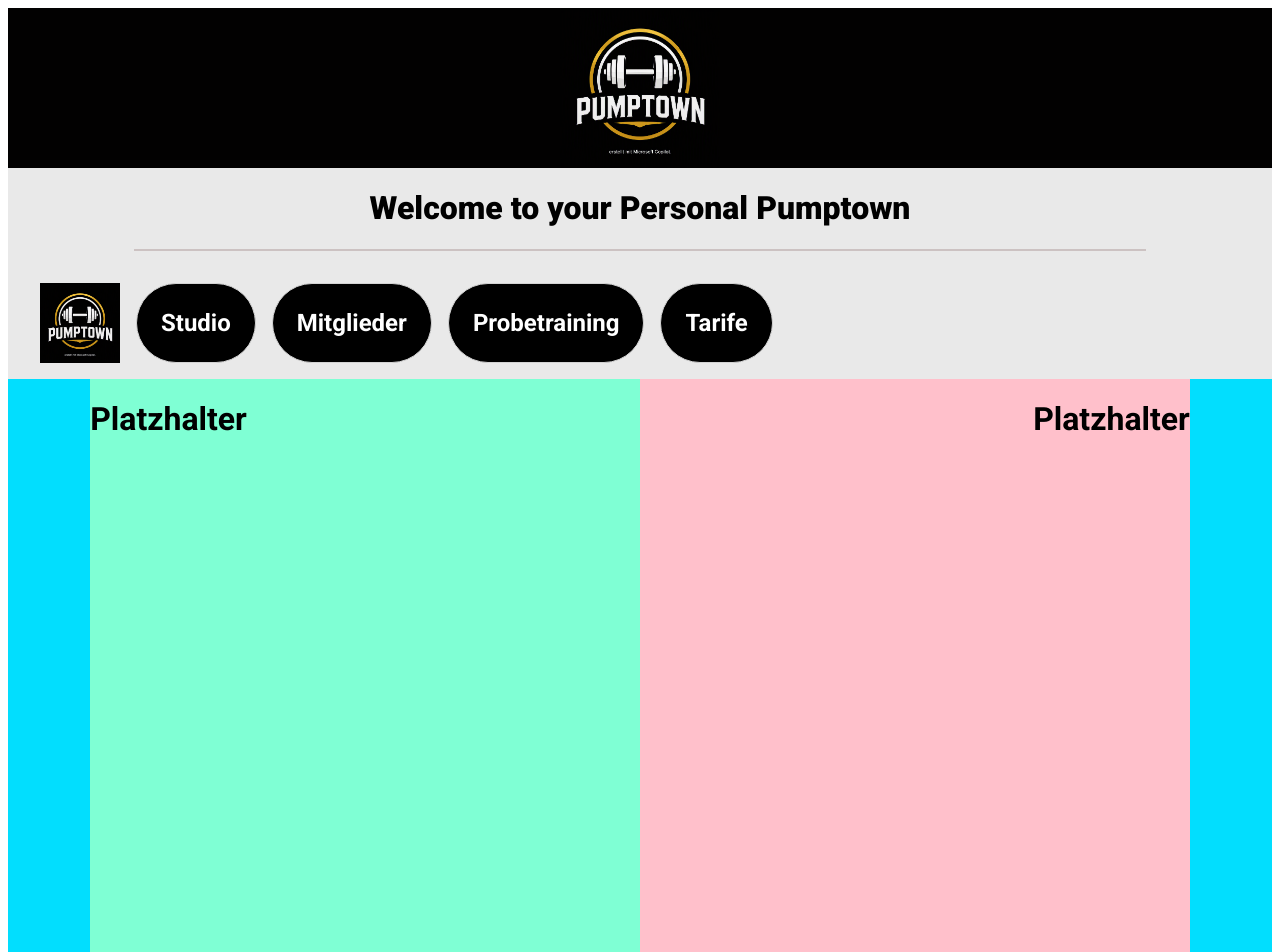
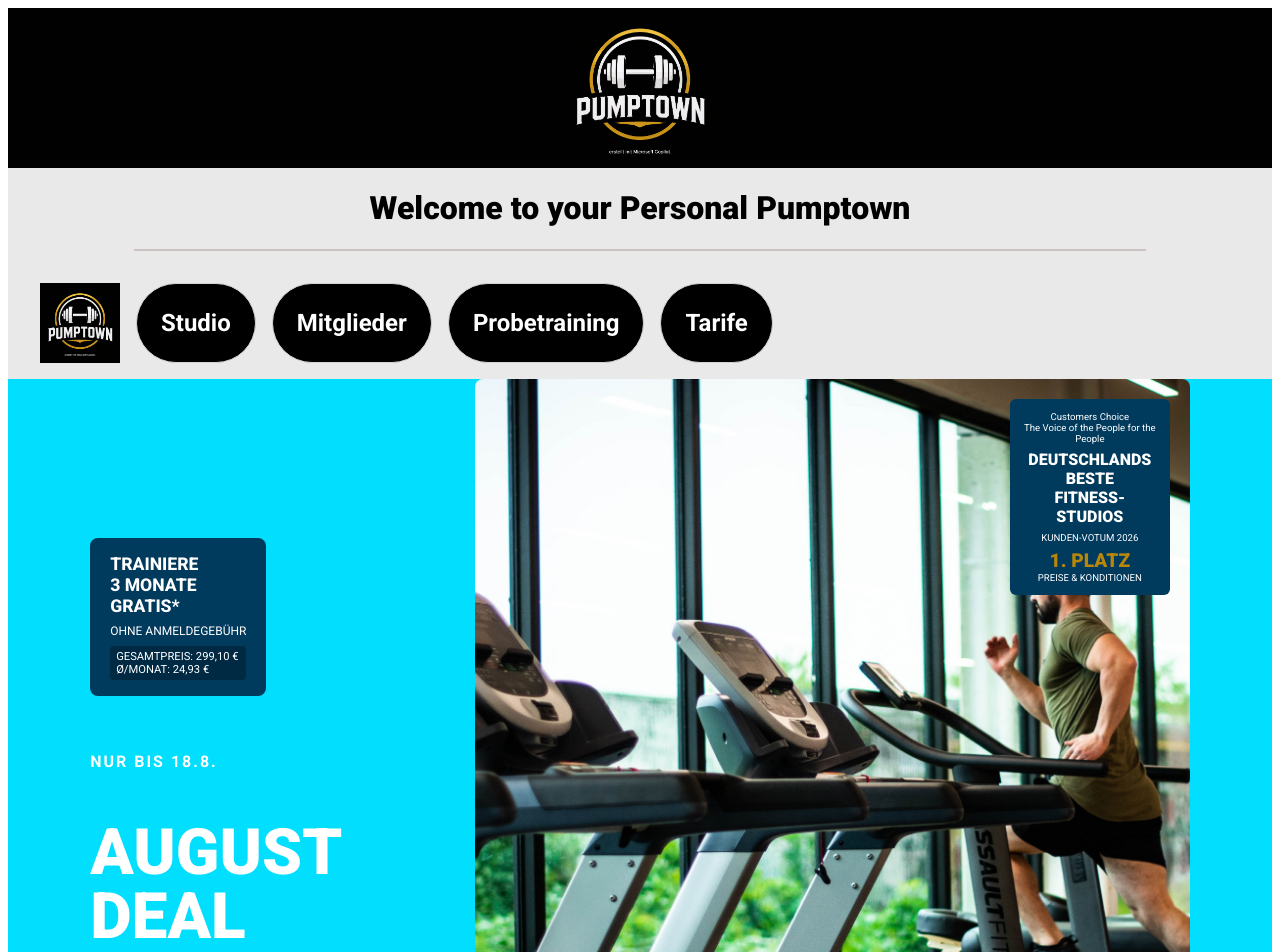
Before and after one commit to fabisuend/first-gymapp, an Angular app: page / in a window 1280 px wide. Shown: the top 952 px of the page. Built offline with nearby package versions, Linux system fonts and the light colour scheme.

Commit message:
finished addbanner components (addofferbox, awardbox)

```diff
--- a/src/app/entrypage/addbanner/addbanner.css
+++ b/src/app/entrypage/addbanner/addbanner.css
@@ -1,4 +1,4 @@
-.bigbox{
+.bigbox {
     display: flex;
     justify-content: center;
     height: 100vh;
@@ -6,7 +6,7 @@
     background-color: #02DEFE;
 }
 
-.align-box{
+.align-box {
     display: flex;
     align-items: center;
     justify-content: center;
@@ -14,17 +14,124 @@
     width: 87%;
 }
 
-.addoffer{
+.addoffer {
     display: flex;
+    flex-direction: column;
+    justify-content: center;
     height: 100%;
-    width: 50%;
-    background-color: aquamarine ;
+    flex: 0.7; /* Inhalt wird an den linken Rand der Box vershoben und verteilt die relative Breite der Box */
+    padding: 40px 0;
+    color: #fff;
 }
 
-.awardbox{
+.awardbox {
     display: flex;
-    justify-content: flex-end;
+    flex-direction: column;
+    align-items: flex-end;
+    justify-content: flex-start;
     height: 100%;
-    width: 50%;
-    background-color: pink;
+    flex: 1.3; /* Inhalt wird an den rechten Rand der Box vershoben, MUSS immer zum anderen Wert angepasst werden */
+    position: relative; /* Referenz für das Award-Badge an der es sich ausrichtet  */
 }
+
+/* --- Angebots-Badge (oben links) --- */
+.offer-badge {
+    display: flex;
+    flex-direction: column;
+    background-color: #003a5d;
+    color: #fff;
+    padding: 16px 20px;
+    border-radius: 8px;
+    width: fit-content;
+    margin-bottom: 40px;
+}
+
+.badge-text {
+    font-weight: 800;
+    font-size: 1.1rem;
+    line-height: 1.2;
+}
+
+.badge-sub {
+    font-size: 0.75rem;
+    margin-top: 6px;
+}
+
+.badge-price {
+    font-size: 0.7rem;
+    background-color: #002a44;
+    margin-top: 8px;
+    padding: 4px 6px;
+    border-radius: 4px;
+}
+
+/* --- Headline-Bereich --- */
+.deadline {
+    font-weight: 700;
+    letter-spacing: 2px;
+    margin-bottom: 8px;
+}
+
+.deal-headline {
+    font-size: 4rem;
+    font-weight: 900;
+    line-height: 1;
+    margin-bottom: 24px;
+}
+
+.cta-button {
+    width: fit-content;
+    background-color: #fff;
+    color: #003a5d;
+    font-weight: 700;
+    padding: 14px 28px;
+    border: none;
+    border-radius: 4px;
+    cursor: pointer;
+    font-size: 1rem;
+}
+
+.cta-button:hover {
+    background-color: #f0f0f0;
+}
+
+
+.award-badge {
+    position: absolute;
+    top: 20px;
+    right: 20px;
+    display: flex;
+    flex-direction: column;
+    align-items: center;
+    text-align: center;
+    background-color: #003a5d;
+    color: #fff;
+    padding: 12px;
+    border-radius: 6px;
+    width: 160px;
+    font-size: 0.6rem;
+    z-index: 2;   /* stellt sicher, dass es über dem Bild liegt */
+}
+
+.award-title {
+    font-weight: 900;
+    font-size: 1rem;
+    margin: 6px 0;
+}
+
+.award-rank {
+    font-weight: 900;
+    font-size: 1.2rem;
+    color: #b8860b;
+    margin-top: 6px;
+}
+
+/* --- Platzhalter für Model-Foto --- */
+.hero-image {
+    width: 100%;
+    height: 100%;
+    background-image: url("/images/hero.jpg"); /* Hier in css und da als Background-Image-Nutz */
+    background-size: cover; /* Komplette abdeckung */
+    background-position: top center;
+    border-radius: 8px;
+}
--- a/src/app/entrypage/addbanner/addbanner.html
+++ b/src/app/entrypage/addbanner/addbanner.html
@@ -1,7 +1,28 @@
 <div class="bigbox">
     <div class="align-box">
-        <div class="addoffer"> <h1>Platzhalter</h1></div>
-        <div class="awardbox"> <h1>Platzhalter</h1></div>
+
+        <div class="addoffer">
+            <div class="offer-badge">
+                <span class="badge-text">TRAINIERE<br>3 MONATE<br>GRATIS*</span>
+                <span class="badge-sub">OHNE ANMELDEGEBÜHR</span>
+                <span class="badge-price">GESAMTPREIS: 299,10 € <br> Ø/MONAT: 24,93 €</span>
+            </div>
+
+            <p class="deadline">NUR BIS 18.8.</p>
+            <h1 class="deal-headline">AUGUST DEAL</h1>
+            <button class="cta-button">Mehr erfahren</button>
+        </div>
+
+        <div class="awardbox">
+            <div class="award-badge">
+                <span class="award-org">Customers Choice<br>The Voice of the People for the People</span>
+                <span class="award-title">DEUTSCHLANDS<br>BESTE<br>FITNESS-STUDIOS</span>
+                <span class="award-year">KUNDEN-VOTUM 2026</span>
+                <span class="award-rank">1. PLATZ</span>
+                <span class="award-sub">PREISE &amp; KONDITIONEN</span>
+            </div>
+            <div class="hero-image"></div>
+        </div>
+
     </div>
-
 </div>
```
